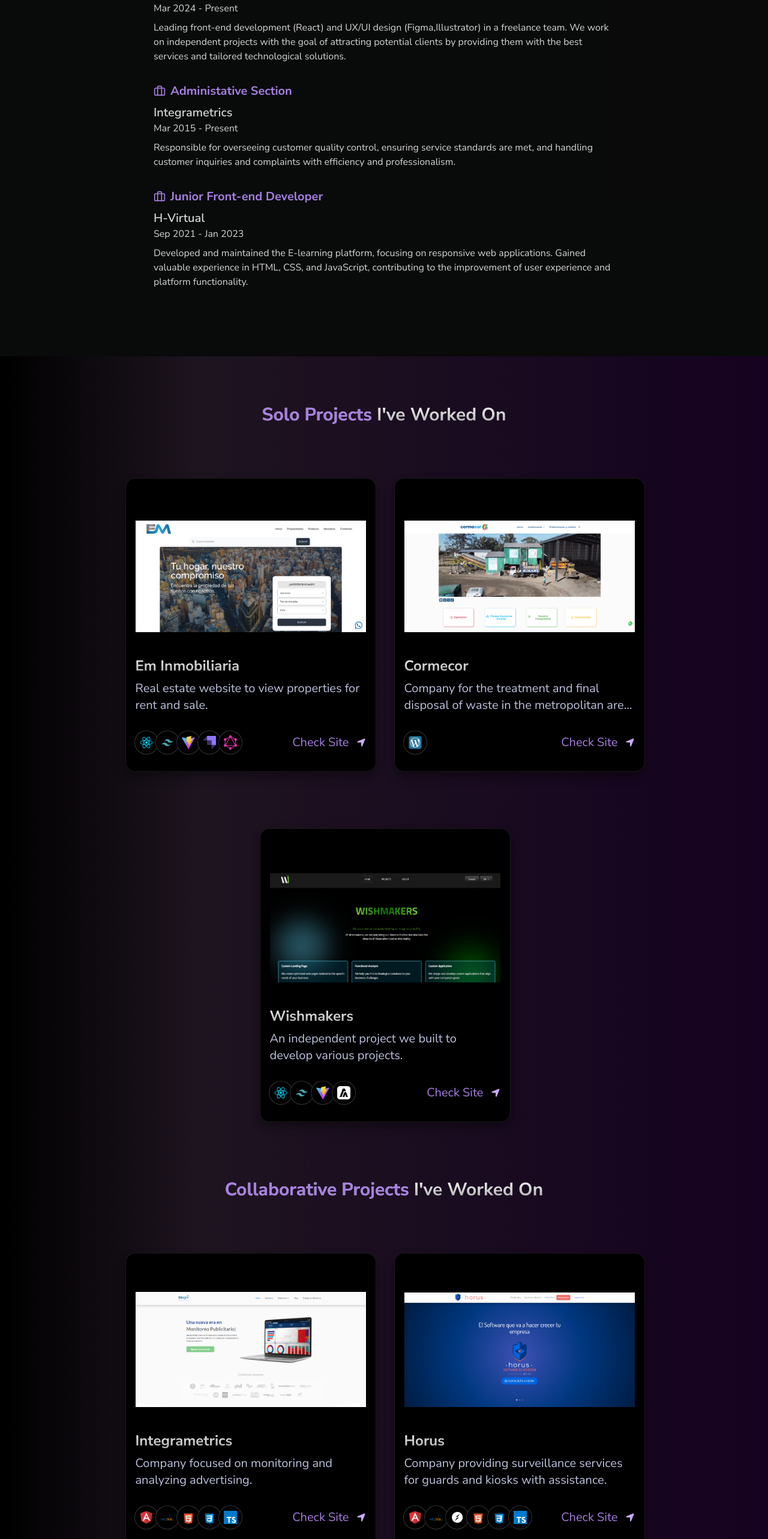
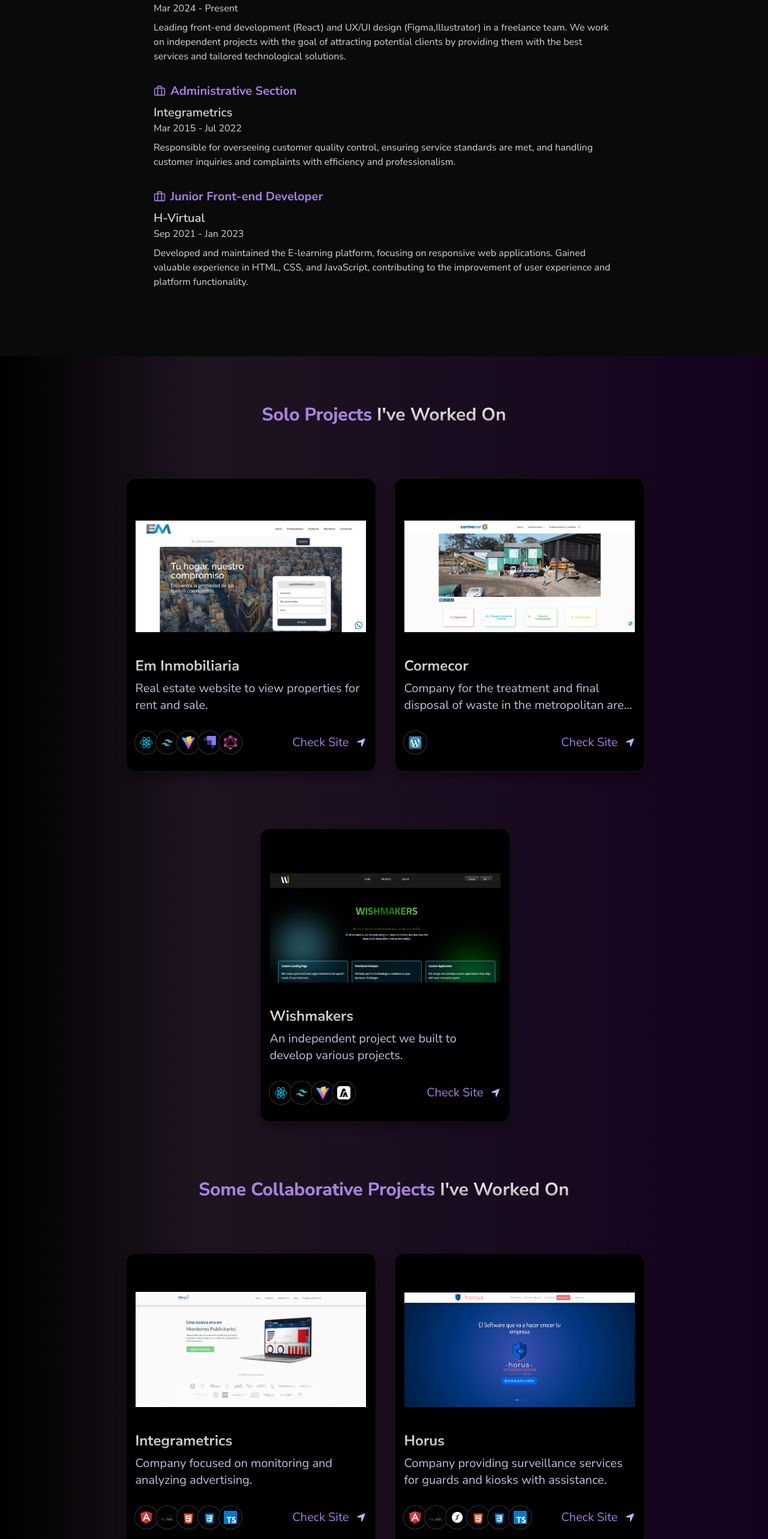
Before and after one commit to tomitose/portfolio-tomas, a React (Vite) app: page / in a window 1280 px wide. Shown: the part 2460-5026 px from the top of the page at 60% size. Built offline with nearby package versions, Linux system fonts and the light colour scheme.

Commit message:
Nueva actualizacion de portfolio

```diff
--- a/src/components/Experience.jsx
+++ b/src/components/Experience.jsx
@@ -28,9 +28,9 @@ const Experience = () => {
       description: "Leading front-end development (React) and UX/UI design (Figma,Illustrator) in a freelance team. We work on independent projects with the goal of attracting potential clients by providing them with the best services and tailored technological solutions."
     },
     {
-      title: "Administative Section",
+      title: "Administrative Section",
       company: "Integrametrics",
-      period: "Mar 2015 - Present",
+      period: "Mar 2015 - Jul 2022",
       description: "Responsible for overseeing customer quality control, ensuring service standards are met, and handling customer inquiries and complaints with efficiency and professionalism."    },
     {
       title: "Junior Front-end Developer",
--- a/src/components/Projects.jsx
+++ b/src/components/Projects.jsx
@@ -86,7 +86,7 @@ const RecentProjects = function () {
 
       {/* Sección de proyectos colaborativos */}
       <h1 className="heading text-3xl font-heading font-bold mb-8 text-center bg-clip-text text-transparent bg-gradient-to-b from-neutral-50 to-neutral-400 bg-opacity-50 mt-20 px-6">
-        <span className="text-purple ">Collaborative Projects</span> I've Worked On
+        <span className="text-purple ">Some Collaborative Projects</span> I've Worked On
       </h1>
 
       <div className="flex flex-wrap items-center justify-center p-4 gap-16 mt-10">
--- a/src/data/index.ts
+++ b/src/data/index.ts
@@ -64,6 +64,23 @@ export const projects = [
     iconLists: ["/logos/angular.svg", "/logos/mysql.svg", "/logos/html.svg", "/logos/css.svg", "/logos/typescript.svg"],
     link: "https://desarrolloyempleo.cba.gov.ar/programa-empleo-26/",
   },
+  {
+    id: 8,
+    title: "Methexis",
+    des: "Methexis is a collaborative learning project that connects students and mentors in a dynamic environment.",
+    img: "/methexis.png",
+    iconLists: ["/logos/react.svg", "/logos/mongodb.svg", "/logos/html.svg", "/logos/css.svg", "/logos/typescript.svg","/logos/tailwind.svg","/logos/socket.svg"],
+    link: "https://methexisacademy.com/",
+  },
+  {
+    id: 9,
+    title: "Cuos",
+    des: "Cuos System is a software development company delivering innovative web solutions for businesses.",
+    img: "/cuos-web.png",
+    iconLists: ["/logos/angular.svg", "/logos/html.svg", "/logos/css.svg", "/logos/typescript.svg","/logos/figma.svg"],
+    link: "https://cuos.com.ar/",
+  },
+
 ];
 
 
```
Also changed, not shown: public/cuos-web.png (added), public/methexis.png (added), 4 other files (tests, documents, lock files or other folders).
